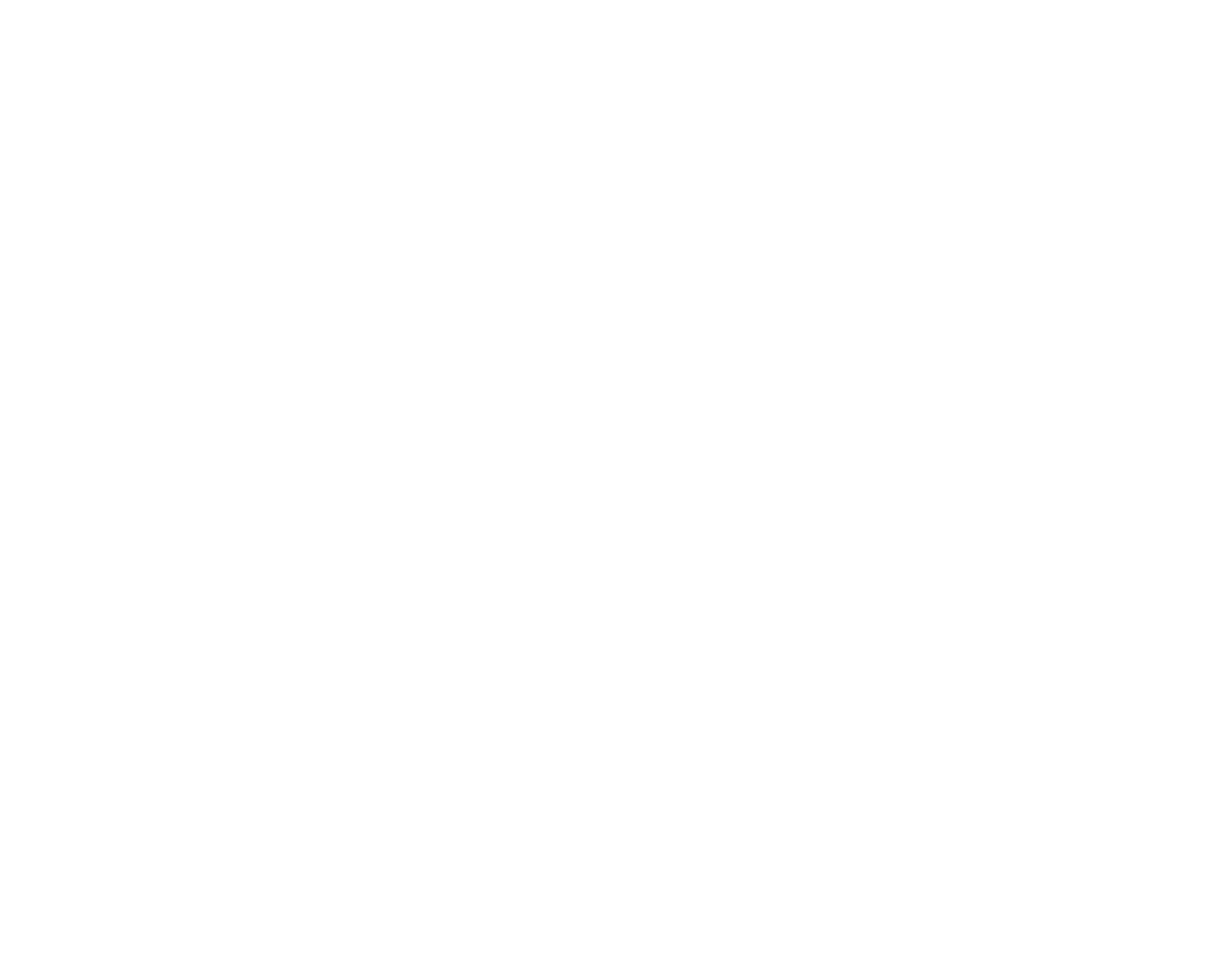
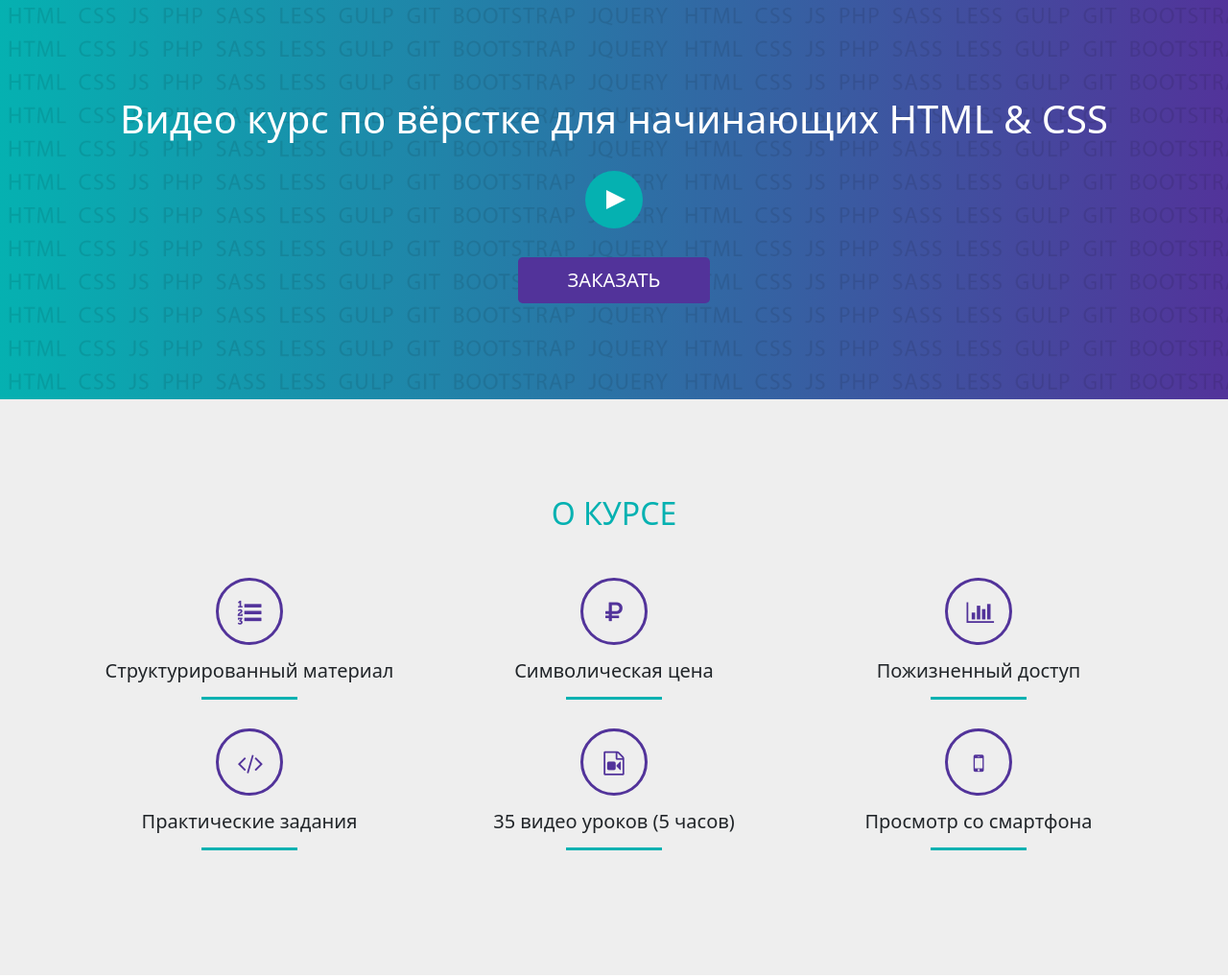
Before and after one commit to Aqualiffe/bootstrap, a plain HTML site: page task1/index.html in a window 1280 px wide. Shown: the top 1019 px of the page at 96% size. Before the commit the page ends 800 px from the top, so only its background shows below. Drawn offline with Linux system fonts and the light colour scheme.

Commit message:
feat: header and modal, about, forwhom

```diff
--- /dev/null
+++ b/task1/css/style.css
@@ -0,0 +1,131 @@
+:root {
+  --color1: #05b1b1;
+  --color2: #52339a;
+}
+
+.color1 {
+  color: var(--color1);
+}
+
+.color2 {
+  color: var(--color2);
+}
+
+.bg1 {
+  color: var(--color1);
+}
+
+.bg2 {
+  color: var(--color2);
+}
+
+footer,
+section {
+  padding: 100px 0;
+}
+
+header {
+  padding: 100px 0;
+}
+
+header,
+footer {
+  background: url(../img/pattern.png), var(--color1);
+  background: url(../img/pattern.png), -moz-linear-gradient(left, var(--color1) 0%, var(--color2) 100%);
+  background: url(../img/pattern.png), -webkit-linear-gradient(left, var(--color1) 0%, var(--color2) 100%);
+  background: url(../img/pattern.png), -o-linear-gradient(left, var(--color1) 0%, var(--color2) 100%);
+  background: url(../img/pattern.png), -ms-linear-gradient(left, var(--color1) 0%, var(--color2) 100%);
+  background: url(../img/pattern.png), linear-gradient(to right, var(--color1) 0%, var(--color2) 100%);
+  filter: url(../img/pattern.png), progid:DXImageTransform.Microsoft.gradient(startColorstr=var(--color1), endColorstr=var(--color2), GradientType=1);
+  background-size: contain;
+}
+
+.itd-play {
+  background-color: var(--color1);
+  width: 60px;
+  height: 60px;
+  border-radius: 50%;
+  display: flex;
+  justify-content: center;
+  align-items: center;
+  cursor: pointer;
+  margin: 30px auto;
+  transition: all 0.2s ease;
+}
+
+.itd-play:hover {
+  background-color: var(--color2);
+}
+
+.itd-triangle {
+  margin-right: -3px;
+  width: 0;
+  height: 0;
+  border-style: solid;
+  border-width: 10px 0 10px 20px;
+  border-color: transparent transparent transparent var(--bs-white);
+}
+
+.btn-itd {
+  display: block;
+  max-width: 200px;
+  margin: 0 auto;
+  padding: 8px 30px;
+  color: var(--bs-white);
+  background-color: var(--color2);
+}
+
+.btn-itd:hover {
+  color: var(--bs-white);
+  background-color: var(--color1);
+}
+
+.embed-container {
+  position: relative;
+  padding-bottom: 56.25%;
+  height: 0;
+  overflow: hidden;
+  max-width: 100%;
+}
+
+.embed-container iframe,
+.embed-container object,
+.embed-container embed {
+  position: absolute;
+  top: 0;
+  left: 0;
+  width: 100%;
+  height: 100%;
+}
+
+.about {
+  background-color: #eee;
+}
+
+.about i {
+  font-size: 25px;
+  color: var(--color2);
+}
+
+.itd-circle {
+  margin: 0 auto 15px;
+  width: 70px;
+  height: 70px;
+  border: 3px solid var(--color2);
+  border-radius: 50%;
+  display: flex;
+  justify-content: center;
+  align-items: center;
+}
+
+.line {
+  width: 100px;
+  height: 3px;
+  background-color: var(--color1);
+  margin: 15px auto 30px;
+}
+
+.forwhom h5 {
+  padding: 50px;
+  border: 3px solid var(--color1);
+}
--- a/task1/index.html
+++ b/task1/index.html
@@ -1,14 +1,121 @@
 <!DOCTYPE html>
 <html lang="en">
+
 <head>
   <meta charset="UTF-8">
   <meta name="viewport" content="width=device-width, initial-scale=1.0">
-  <link rel="stylesheet" href="/css/bootstrap.min.css">
-  <link rel="stylesheet" href="/css/fontello.css">
-  <title>Document</title>
+  <link rel="shortcut icon" href="./img/favicon.ico" type="image/x-icon">
+  <link rel="stylesheet" href="./css/bootstrap.min.css">
+  <link rel="stylesheet" href="./css/fontello.css">
+  <link rel="stylesheet" href="./css/style.css">
+  <title>Bootstrap task 1</title>
 </head>
+
 <body>
+  <header>
+    <div class="container">
+      <div class="row">
+        <div class="col-12">
+          <h1 class="text-center text-white">Видео курс по вёрстке для начинающих HTML & CSS</h1>
+          <div class="itd-play" data-bs-toggle="modal" data-bs-target="#exampleModal">
+            <div class="itd-triangle"></div>
+          </div>
+          <a href="#footer" class="btn btn-itd btn-lg text-uppercase">Заказать</a>
+        </div>
+      </div>
+    </div>
+  </header>
+  <section class="about">
+    <div class="container">
+      <div class="row">
+        <div class="col-12">
+          <h2 class="text-center text-uppercase color1 mb-5">О курсе</h2>
+        </div>
+      </div>
+      <div class="row">
+        <div class="col-xl-4 col-md-6 col-sm-12">
+          <div class="itd-circle"><i class="icon-list-numbered"></i></div>
+          <h5 class="text-center">Структурированный материал</h5>
+          <div class="line"></div>
+        </div>
+        <div class="col-xl-4 col-md-6 col-sm-12">
+          <div class="itd-circle"><i class="icon-rouble"></i></div>
+          <h5 class="text-center">Символическая цена</h5>
+          <div class="line"></div>
+        </div>
+        <div class="col-xl-4 col-md-6 col-sm-12">
+          <div class="itd-circle"><i class="icon-chart-bar"></i></div>
+          <h5 class="text-center">Пожизненный доступ</h5>
+          <div class="line"></div>
+        </div>
+        <div class="col-xl-4 col-md-6 col-sm-12">
+          <div class="itd-circle"><i class="icon-code"></i></div>
+          <h5 class="text-center">Практические задания</h5>
+          <div class="line"></div>
+        </div>
+        <div class="col-xl-4 col-md-6 col-sm-12">
+          <div class="itd-circle"><i class="icon-file-video"></i></div>
+          <h5 class="text-center">35 видео уроков (5 часов)</h5>
+          <div class="line"></div>
+        </div>
+        <div class="col-xl-4 col-md-6 col-sm-12">
+          <div class="itd-circle"><i class="icon-mobile"></i></div>
+          <h5 class="text-center">Просмотр со смартфона</h5>
+          <div class="line"></div>
+        </div>
+      </div>
+    </div>
+  </section>
 
-  <script src="/js/bootstrap.bundle.min.js"></script>
+  <section class="forwhom">
+    <div class="container">
+      <div class="row">
+        <div class="col-12">
+          <h2 class="text-center text-uppercase color2 mb-5">КУРС ДЛЯ ТЕХ, КТО</h2>
+        </div>
+      </div>
+      <div class="row mb-5">
+        <div class="col-md-6 col-sm-12">
+          <h5 class="text-center">Хочет научиться создавать сайты своими силами</h5>
+        </div>
+        <div class="col-md-6 col-sm-12">
+          <h5 class="text-center">Учится современным инструментам разработки</h5>
+        </div>
+        <div class="col-md-6 col-sm-12">
+          <h5 class="text-center">Еще не знает язык HTML и CSS, но хочет выучить</h5>
+        </div>
+        <div class="col-md-6 col-sm-12">
+          <h5 class="text-center">Хочет стать крутым мастером и зарабатывать деньги</h5>
+        </div>
+      </div>
+      <div class="row">
+        <div class="col-12">
+          <a href="#footer" class="btn btn-itd btn-lg text-uppercase">Заказать</a>
+        </div>
+      </div>
+    </div>
+  </section>
+
+  <footer id="footer">
+
+  </footer>
+
+  <div class="modal fade" id="exampleModal" tabindex="-1" aria-labelledby="exampleModalLabel" aria-hidden="true">
+    <div class="modal-dialog">
+      <div class="modal-content">
+        <div class="modal-header">
+          <h1 class="modal-title fs-5" id="exampleModalLabel">Трейлер видео курса по HTML и CSS</h1>
+          <button type="button" class="btn-close" data-bs-dismiss="modal" aria-label="Close"></button>
+        </div>
+        <div class="modal-body">
+          <div class='embed-container'>
+            <iframe src='https://www.youtube.com/embed//41tdjZWeCH0' frameborder='0' allowfullscreen></iframe>
+          </div>
+        </div>
+      </div>
+    </div>
+  </div>
+  <script src="../task1/js/bootstrap.bundle.min.js"></script>
 </body>
+
 </html>
```
